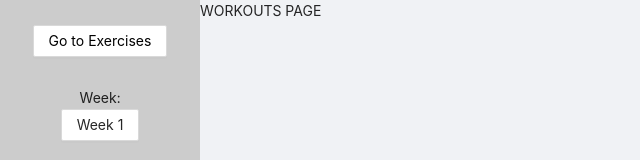
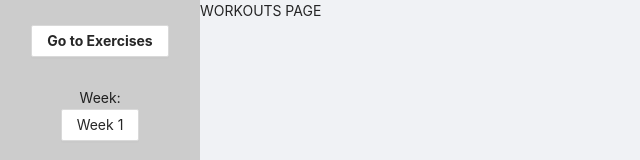
Before and after one commit to alouiseq/aesthenics-web, a React (Create React App) app: page /workouts in a window 1280 px wide. Shown: the top 160 px of the page, without its empty margins (0-640 px from the left). Built offline with nearby package versions, Linux system fonts and the light colour scheme.

Commit message:
update styles on side panel

```diff
--- a/src/common/components/ButtonLink/ButtonLink.tsx
+++ b/src/common/components/ButtonLink/ButtonLink.tsx
@@ -10,10 +10,8 @@ interface IButtonLinkProps {
 }
 
 export default ({ label, path, style }: IButtonLinkProps) => {
-  const ButtonLink = styled(Button)`
-    margin-top: 25px;
-    color: #000;
-  `;
+  // TODO: this might need style
+  const ButtonLink = styled(Button)``;
 
   return (
     <ButtonLink style={style}>
--- a/src/components/CustomWorkout/CustomWorkout.tsx
+++ b/src/components/CustomWorkout/CustomWorkout.tsx
@@ -50,7 +50,7 @@ export default () => {
             }
           >
             {moves.map((move) => (
-              <Option value={move.key}>{move.value}</Option>
+              <Option value={move.key} key={move.key}>{move.value}</Option>
             ))}
           </Select>
         </Form.Item>
--- a/src/routes/Drawer/Drawer.tsx
+++ b/src/routes/Drawer/Drawer.tsx
@@ -13,17 +13,26 @@ const siderStyle = {
   textAlign: 'center',
 } as any;
 
-const addButtonLinkStyle = {
-  margin: '25px 0 30px 0',
+const buttonLinkStyle = {
+  fontWeight: 'bold',
 } as any;
 
+const marginStyle = {
+  marginTop: '25px',
+  marginBottom: '30px',
+}
+
 const renderExercisesDrawer = () => (
-  <ButtonLink path="/workouts" label="Go to Workouts" />
+  <div style={marginStyle}>
+    <ButtonLink path="/workouts" label="Go to Workouts" style={buttonLinkStyle} />
+  </div>
 );
 
 const renderWorkoutDrawer = () => (
   <>
-    <ButtonLink path="/home" label="Go to Exercises" style={addButtonLinkStyle} />
+    <div style={marginStyle}>
+      <ButtonLink path="/home" label="Go to Exercises" style={buttonLinkStyle} />
+    </div>
     <CustomWorkout />
   </>
 );
```
